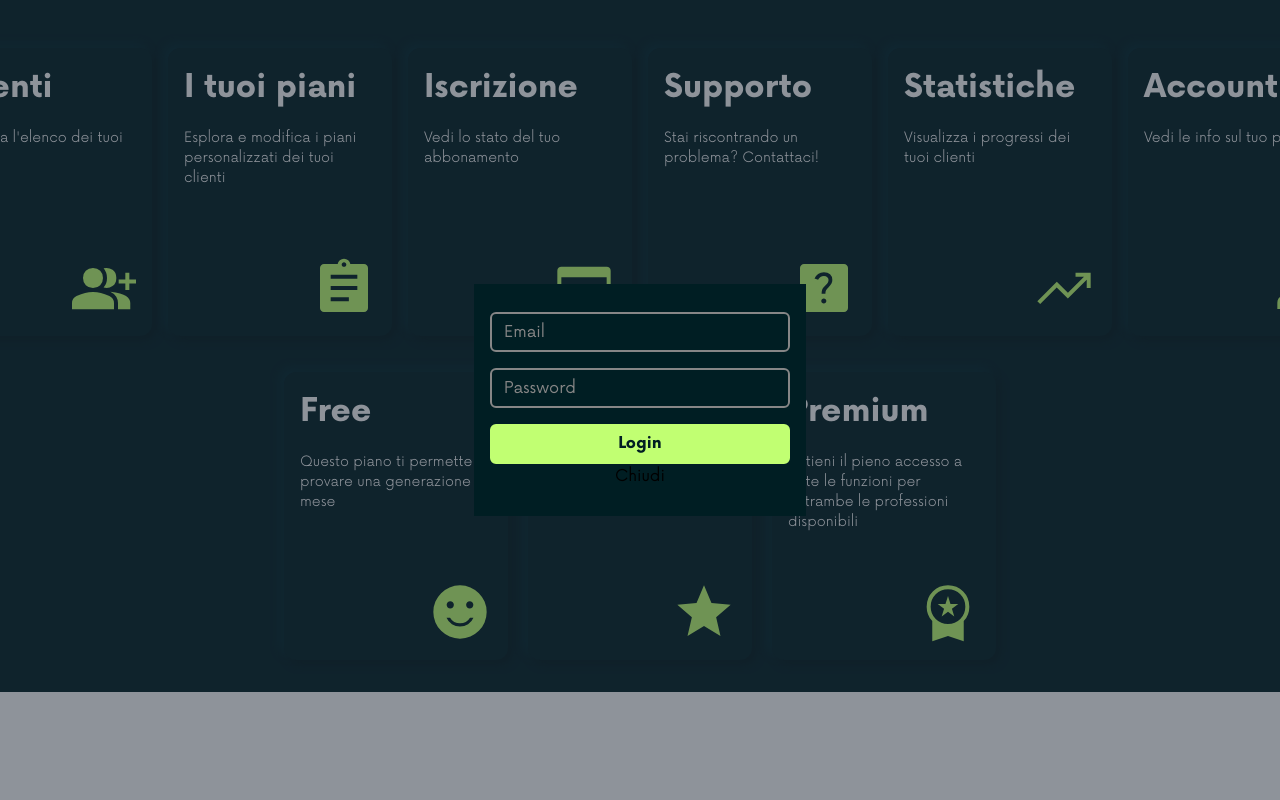
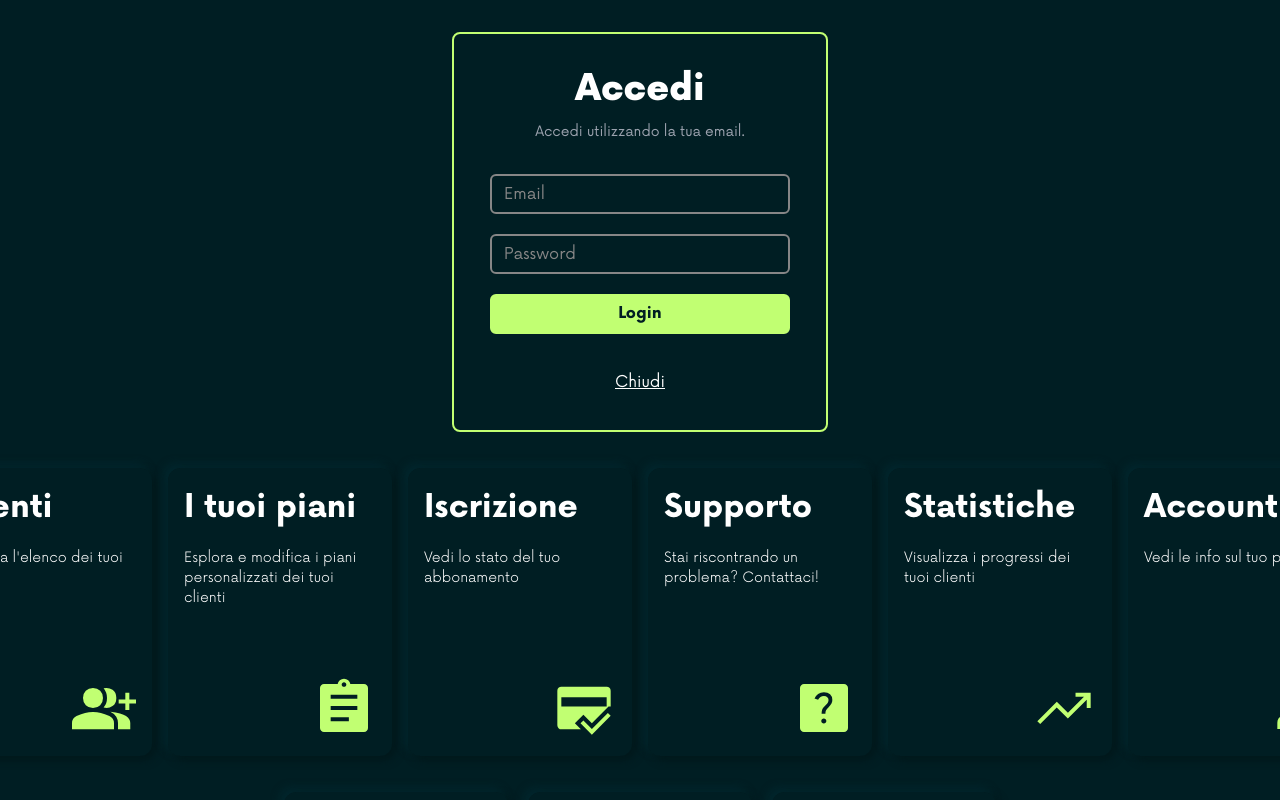
Before and after one commit to develhope/FS28-Team2-Project4, a React (Vite) app in the folder stayfit-app/: page / in a window 1280 px wide. Shown: the top 800 px of the page. Built offline with nearby package versions, Linux system fonts and the light colour scheme.

Commit message:
Feat: LoginForm styling el

```diff
--- a/stayfit-app/src/MyComponents/LoginForm.jsx
+++ b/stayfit-app/src/MyComponents/LoginForm.jsx
@@ -16,26 +16,23 @@ const LoginForm = ({ onClose }) => {
     );
 
     if (user) {
-      alert('Login avvenuto con successo!');
+      alert(`Bentornato ${user.name}!`);
       setErrorMessage('');
     } else {
       setErrorMessage('Email o password non corretti');
     }
   };
 
-  const handleOutsideClick = (e) => {
-    if (e.target === e.currentTarget) {
-      onClose();
-    }
-  };
-
   return (
-    <div
-      className="fixed inset-0 flex items-center justify-center bg-gray-800 bg-opacity-50"
-      onClick={handleOutsideClick}
+    <div className="flex flex-col justify-center items-center w-fit h-fit px-9 py-9 bg-primary-blue border-2 border-secondary-green rounded-lg">
+      <h1 className="text-4xl font-extrabold text-white">Accedi</h1>
+      <p className="text-sm text-gray-400 mt-3">
+        Accedi utilizzando la tua email.
+      </p>
+      <form
+        className={'flex flex-col gap-5 justify-center items-center my-8'}
+        onSubmit={handleLogin}
       >
-      <div className='w-auto h-auto px-4 py-7 bg-primary-blue'>
-        <form onSubmit={handleLogin} className="space-y-4">
         <Textbox
           label="Email"
           type="email"
@@ -50,18 +47,12 @@ const LoginForm = ({ onClose }) => {
           hasError={errorMessage}
           onChange={(e) => setPassword(e.target.value)}
         />
-          {errorMessage && (
-            <p className="text-red-700 text-sm">{errorMessage}</p>
-          )}
-          <Button
-            type="submit"
-            text="Login"
-            color="#C1FF72"
-            txtcolor="#001E23"
-          />
+        {errorMessage && <p className="text-red-700 text-sm">{errorMessage}</p>}
+        <Button type="submit" text="Login" color="#C1FF72" txtcolor="#001E23" />
       </form>
-        <button onClick={onClose}>Chiudi</button>
-      </div>
+      <button className={'text-white mt-1 underline'} onClick={onClose}>
+        Chiudi
+      </button>
     </div>
   );
 };
```
Lines whose indentation alone changed are shown as unchanged.
